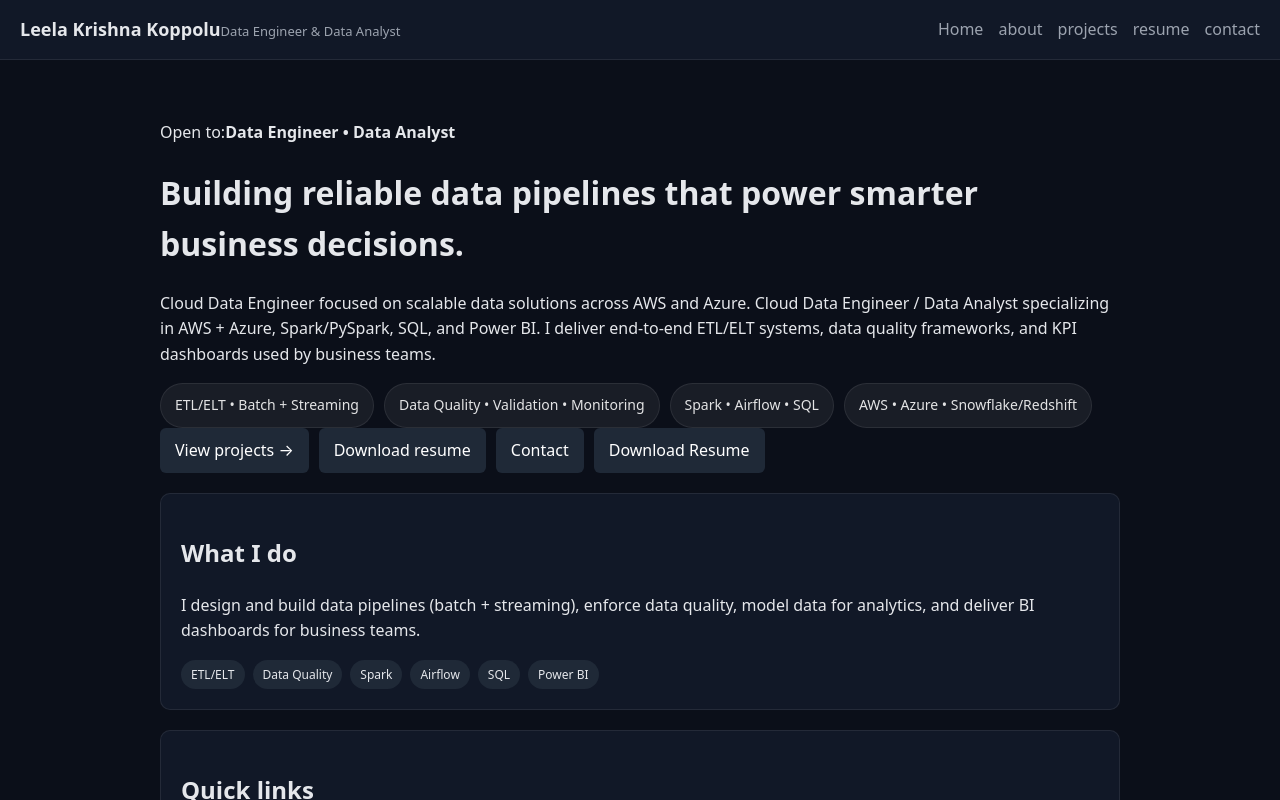
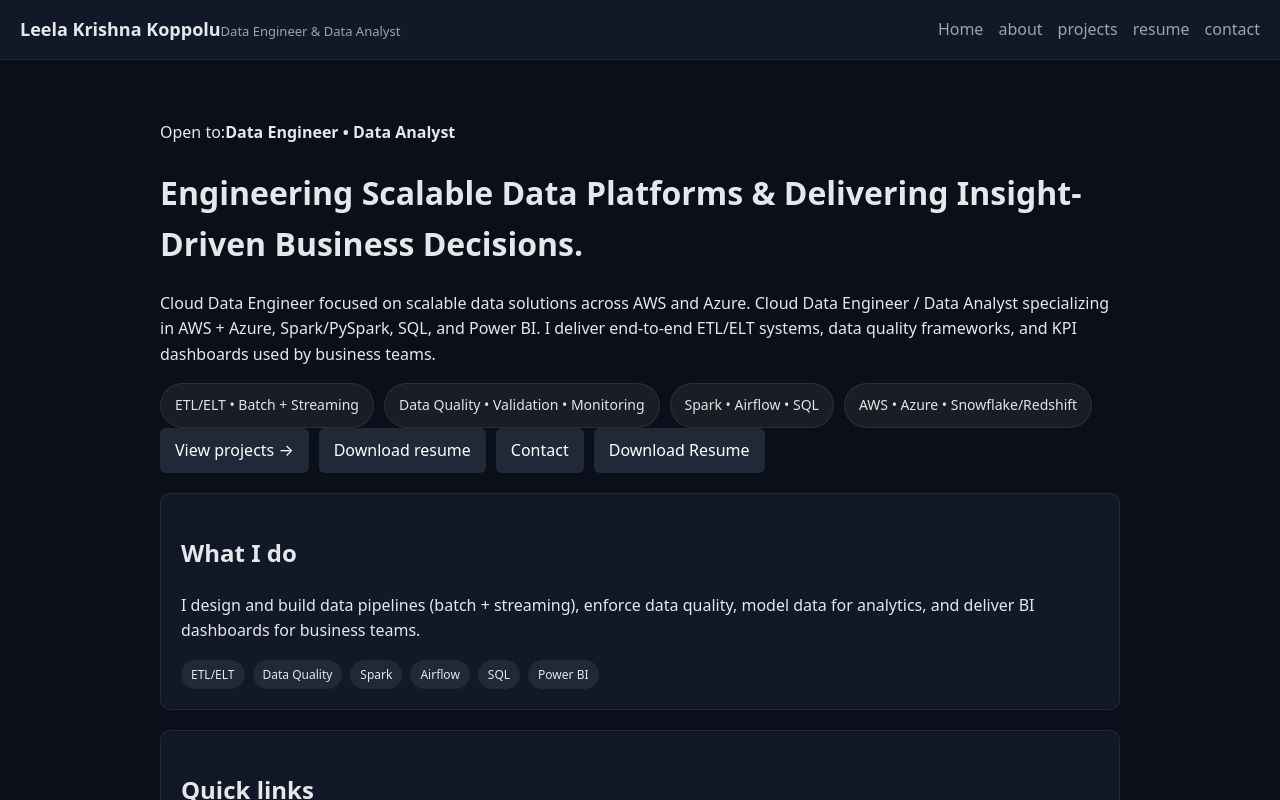
Before and after one commit to KoppoluLeelaKrishna/leela-portfolio, a Next.js app: page / in a window 1280 px wide. Shown: the top 800 px of the page. Built offline with nearby package versions, Linux system fonts and the light colour scheme.

Commit message:
Ultra premium UI + build ok

```diff
--- a/app/page.tsx
+++ b/app/page.tsx
@@ -26,7 +26,7 @@ export default function HomePage() {
     <div className="aiGrid" />
 
       <h1 className="heroTitle">
-        Building reliable data pipelines that power smarter business decisions.
+        Engineering Scalable Data Platforms & Delivering Insight-Driven Business Decisions.
       </h1>
 
 
```
